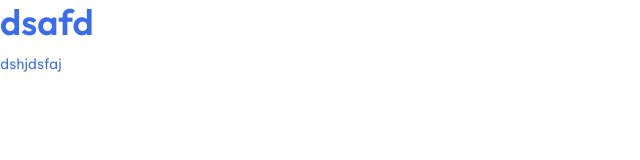
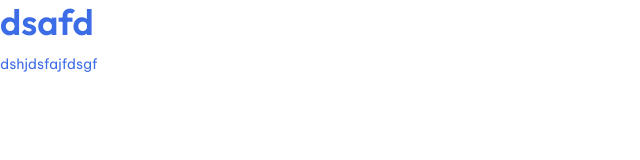
Before and after one commit to Delwar00/transit-html, a website: page index.html in a window 1280 px wide. Shown: the full height of the page, 0-640 px from the left. Drawn offline with Linux system fonts and the light colour scheme.

Commit message:
Typography11

```diff
--- a/index.html
+++ b/index.html
@@ -37,7 +37,7 @@
       </p>
     <![endif]-->
     <h2 class="ppqq">dsafd</h2>
-    <p class="p1pqq">dshjdsfaj</p>
+    <p class="p1pqq">dshjdsfajfdsgf</p>
     <!-- pre loader area start -->
     <div id="loading">
       <div id="loading-center">
```
